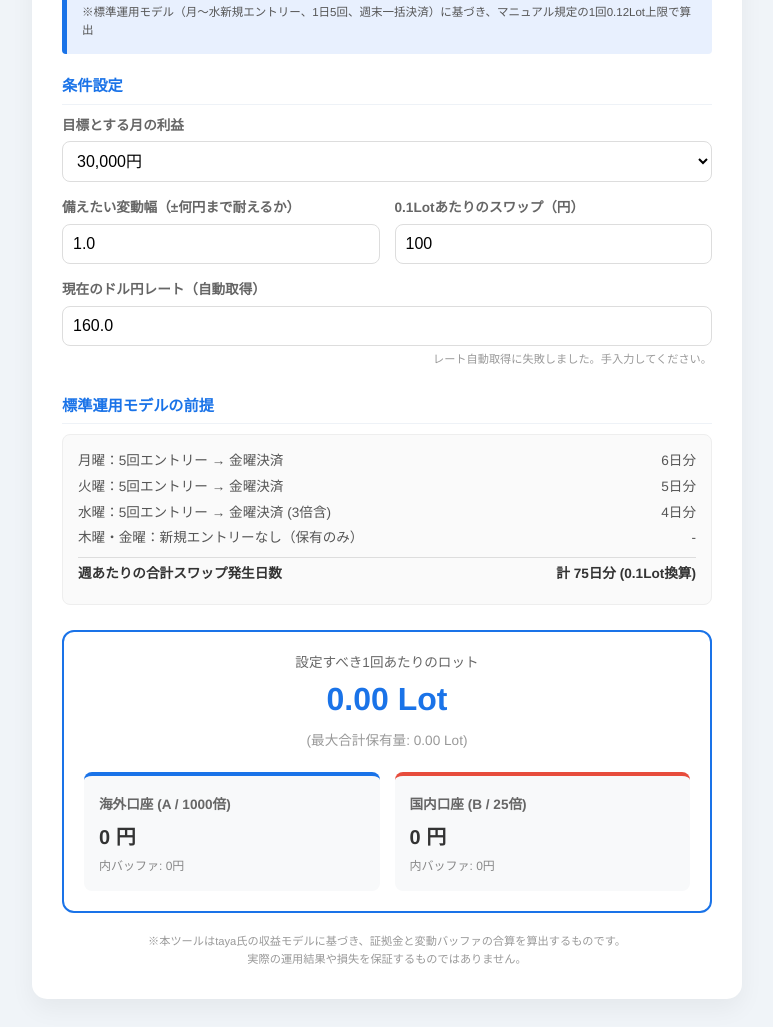
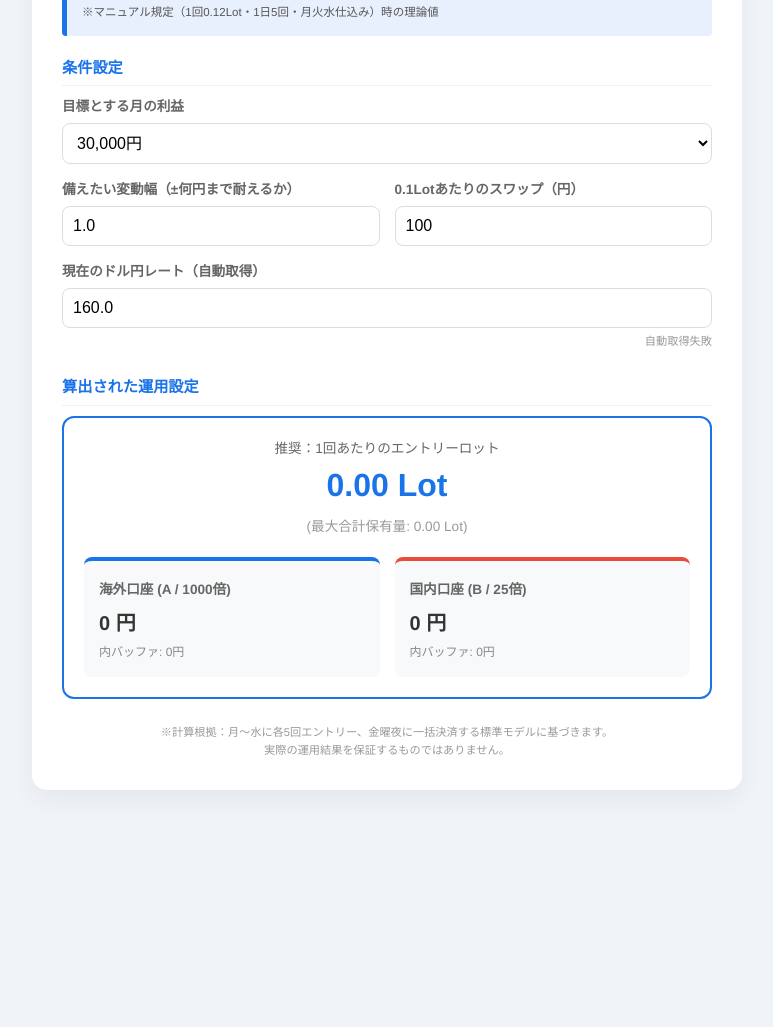
Before and after one commit to watercolor1982-ops/astest, a plain HTML site: page index.html in a window 1280 px wide. Shown: the part 214-1241 px from the top of the page, without its empty margins (253-1026 px from the left). After the commit the page ends 1032 px from the top, so only its background shows below. Drawn offline with Linux system fonts and the light colour scheme; no server answers.

Commit message:
Update index.html

```diff
--- a/index.html
+++ b/index.html
@@ -8,49 +8,33 @@
         body { font-family: "Helvetica Neue", Arial, "Hiragino Kaku Gothic ProN", "Hiragino Sans", Meiryo, sans-serif; background: #f0f4f8; padding: 20px; color: #333; line-height: 1.6; }
         .card { max-width: 650px; margin: auto; background: white; padding: 30px; border-radius: 15px; box-shadow: 0 10px 25px rgba(0,0,0,0.05); }
         h1 { text-align: center; color: #1a73e8; font-size: 1.4em; border-bottom: 2px solid #eef2f7; padding-bottom: 15px; margin-bottom: 20px; }
-
-        /* 利益上限バナー */
         .info-banner { background: #e8f0fe; border-left: 5px solid #1a73e8; padding: 15px; border-radius: 4px; margin-bottom: 20px; font-size: 0.9em; }
         .max-profit-val { font-size: 1.2em; font-weight: bold; color: #1a73e8; }
-
-        /* 入力エリア */
         .section-title { font-weight: bold; margin-bottom: 10px; font-size: 0.95em; color: #1a73e8; border-bottom: 1px solid #eef2f7; padding-bottom: 5px; }
         .input-grid { display: grid; grid-template-columns: 1fr 1fr; gap: 15px; margin-bottom: 25px; }
         .group { display: flex; flex-direction: column; }
         .full { grid-column: span 2; }
         label { font-size: 0.85em; font-weight: bold; margin-bottom: 5px; color: #666; }
         select, input { padding: 10px; border: 1px solid #ddd; border-radius: 8px; font-size: 1em; background: #fff; outline: none; }
-        select:focus, input:focus { border-color: #1a73e8; }
-
-        /* 運用モデル解説 */
-        .logic-box { background: #fafafa; padding: 15px; border-radius: 8px; border: 1px solid #eee; margin-bottom: 25px; font-size: 0.85em; }
-        .logic-row { display: flex; justify-content: space-between; margin-bottom: 4px; color: #555; }
-        .logic-total { border-top: 1px solid #ddd; margin-top: 8px; padding-top: 5px; font-weight: bold; color: #333; }
-
-        /* 結果エリア */
-        .res-container { padding: 20px; border-radius: 12px; background: #fff; border: 2px solid #1a73e8; }
+        .res-container { padding: 20px; border-radius: 12px; background: #fff; border: 2px solid #1a73e8; margin-top: 10px; }
         .bank-grid { display: grid; grid-template-columns: 1fr 1fr; gap: 15px; margin-top: 15px; }
         .bank-box { padding: 15px; border-radius: 8px; background: #f8f9fa; border-top: 4px solid #1a73e8; }
         .bank-box.red { border-top-color: #e74c3c; }
         .val { font-size: 1.25em; font-weight: bold; display: block; margin-top: 5px; }
         .sub-val { font-size: 0.75em; color: #888; display: block; margin-top: 4px; }
-
-        /* エラーメッセージ */
         .error-msg { background: #fee; color: #c00; padding: 15px; border-radius: 8px; border: 1px solid #fcc; margin-top: 20px; display: none; text-align: center; font-weight: bold; }
-
         .rate-status { font-size: 0.7em; color: #999; text-align: right; margin-top: 5px; }
     </style>
 </head>
 <body>
-
 <div class="card">
     <h1>AS資産配分シミュレーター</h1>
 
     <div class="info-banner">
         現在の設定での月利上限（1通貨ペア）:<br>
         <span class="max-profit-val" id="maxProfitDisplay">0</span> <span class="max-profit-val">円 / 月</span>
-        <div id="disclaimer" style="font-size: 0.8em; color: #555; margin-top: 5px;">
-            ※標準運用モデル（月～水新規エントリー、1日5回、週末一括決済）に基づき、マニュアル規定の1回0.12Lot上限で算出
+        <div style="font-size: 0.8em; color: #555; margin-top: 5px;">
+            ※マニュアル規定（1回0.12Lot・1日5回・月火水仕込み）時の理論値
         </div>
     </div>
 
@@ -81,22 +65,11 @@
         </div>
     </div>
 
-    <div class="section-title">標準運用モデルの前提</div>
-    <div class="logic-box">
-        <div class="logic-row"><span>月曜：5回エントリー → 金曜決済</span><span>6日分</span></div>
-        <div class="logic-row"><span>火曜：5回エントリー → 金曜決済</span><span>5日分</span></div>
-        <div class="logic-row"><span>水曜：5回エントリー → 金曜決済 (3倍含)</span><span>4日分</span></div>
-        <div class="logic-row"><span>木曜・金曜：新規エントリーなし（保有のみ）</span><span>-</span></div>
-        <div class="logic-row logic-total">
-            <span>週あたりの合計スワップ発生日数</span>
-            <span>計 75日分 (0.1Lot換算)</span>
-        </div>
-    </div>
-
     <div id="resultArea">
+        <div class="section-title">算出された運用設定</div>
         <div class="res-container">
             <div style="text-align:center; margin-bottom: 20px;">
-                <div style="font-size:0.85em; color:#666;">設定すべき1回あたりのロット</div>
+                <div style="font-size:0.85em; color:#666;">推奨：1回あたりのエントリーロット</div>
                 <div style="font-size:2em; font-weight:bold; color:#1a73e8;"><span id="lotPerEntry">0.00</span> Lot</div>
                 <div style="font-size:0.85em; color:#999; margin-top:5px;">(最大合計保有量: <span id="maxLots">0.00</span> Lot)</div>
             </div>
@@ -121,9 +94,9 @@
         <span style="font-size: 0.8em; font-weight: normal;">この利益を狙うには、スワップの高い業者を選ぶか、通貨ペアを増やす必要があります。</span>
     </div>
 
-    <div style="font-size: 0.7em; color: #999; margin-top: 20px; text-align: center;">
-        ※本ツールはtaya氏の収益モデルに基づき、証拠金と変動バッファの合算を算出するものです。<br>
-        実際の運用結果や損失を保証するものではありません。
+    <div style="font-size: 0.7em; color: #999; margin-top: 25px; text-align: center;">
+        ※計算根拠：月〜水に各5回エントリー、金曜夜に一括決済する標準モデルに基づきます。<br>
+        実際の運用結果を保証するものではありません。
     </div>
 </div>
 
@@ -135,9 +108,7 @@
             document.getElementById('rate').value = data.rates.JPY.toFixed(2);
             document.getElementById('rateStatus').innerText = "最終更新: " + data.date;
             calc();
-        } catch (e) {
-            document.getElementById('rateStatus').innerText = "レート自動取得に失敗しました。手入力してください。";
-        }
+        } catch (e) { document.getElementById('rateStatus').innerText = "自動取得失敗"; }
     }
 
     function calc() {
@@ -146,20 +117,17 @@
         const vol = parseFloat(document.getElementById('vol').value);
         const rate = parseFloat(document.getElementById('rate').value);
 
-        // 利益上限の算出 (0.12Lot上限・週15日分・5エントリー・4週間)
+        // 上限利益の計算
         const maxMonthly = (0.12 * 5 * 15 * (swap / 0.1)) * 4;
         document.getElementById('maxProfitDisplay').innerText = Math.floor(maxMonthly).toLocaleString();
 
         // 必要ロットの計算
         const weeklyTarget = target / 4;
-        const weeklyProfitPer01Lot = swap * 7.5;
+        const weeklyProfitPer01Lot = swap * 7.5; // 0.1Lot設定時の週利
         const lotPerEntry = (weeklyTarget / (weeklyProfitPer01Lot * 10)) * 0.1;
-
-        // 合計ロットとユニット数
-        const maxLots = lotPerEntry * 5 * 3;
+        const maxLots = lotPerEntry * 15;
         const units = maxLots * 100000;
 
-        // 上限チェック
         if (lotPerEntry > 0.12) {
             document.getElementById('resultArea').style.display = 'none';
             document.getElementById('errorArea').style.display = 'block';
@@ -167,23 +135,16 @@
             document.getElementById('resultArea').style.display = 'block';
             document.getElementById('errorArea').style.display = 'none';
 
-            // 資金計算
             const buffer = units * vol;
-            const marginXM = (units * rate) / 1000;
-            const marginRakuten = (units * rate) / 25;
-
-            // 表示反映
             document.getElementById('lotPerEntry').innerText = lotPerEntry.toFixed(3);
             document.getElementById('maxLots').innerText = maxLots.toFixed(2);
             document.getElementById('xmBuffer').innerText = Math.round(buffer).toLocaleString();
-            document.getElementById('xmTotal').innerText = Math.round(marginXM + buffer).toLocaleString() + " 円";
+            document.getElementById('xmTotal').innerText = Math.round((units * rate / 1000) + buffer).toLocaleString() + " 円";
             document.getElementById('rakutenBuffer').innerText = Math.round(buffer).toLocaleString();
-            document.getElementById('rakutenTotal').innerText = Math.round(marginRakuten + buffer).toLocaleString() + " 円";
+            document.getElementById('rakutenTotal').innerText = Math.round((units * rate / 25) + buffer).toLocaleString() + " 円";
         }
     }
-
     fetchRate();
 </script>
-
 </body>
 </html>
```
